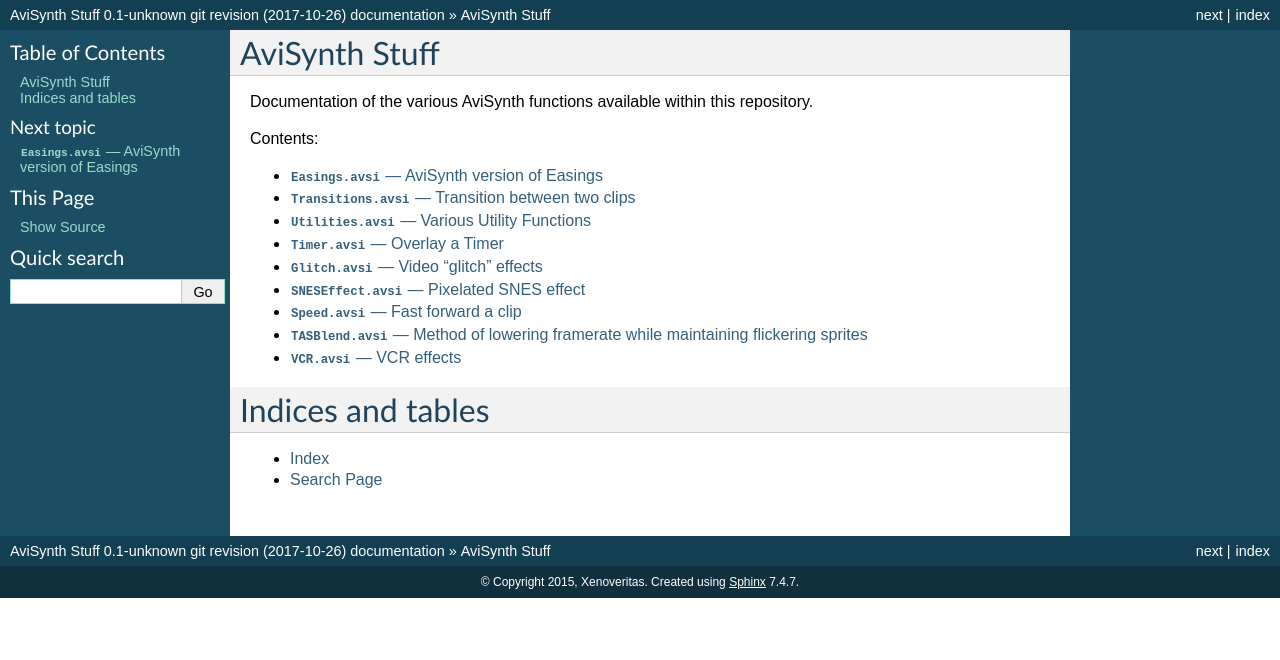
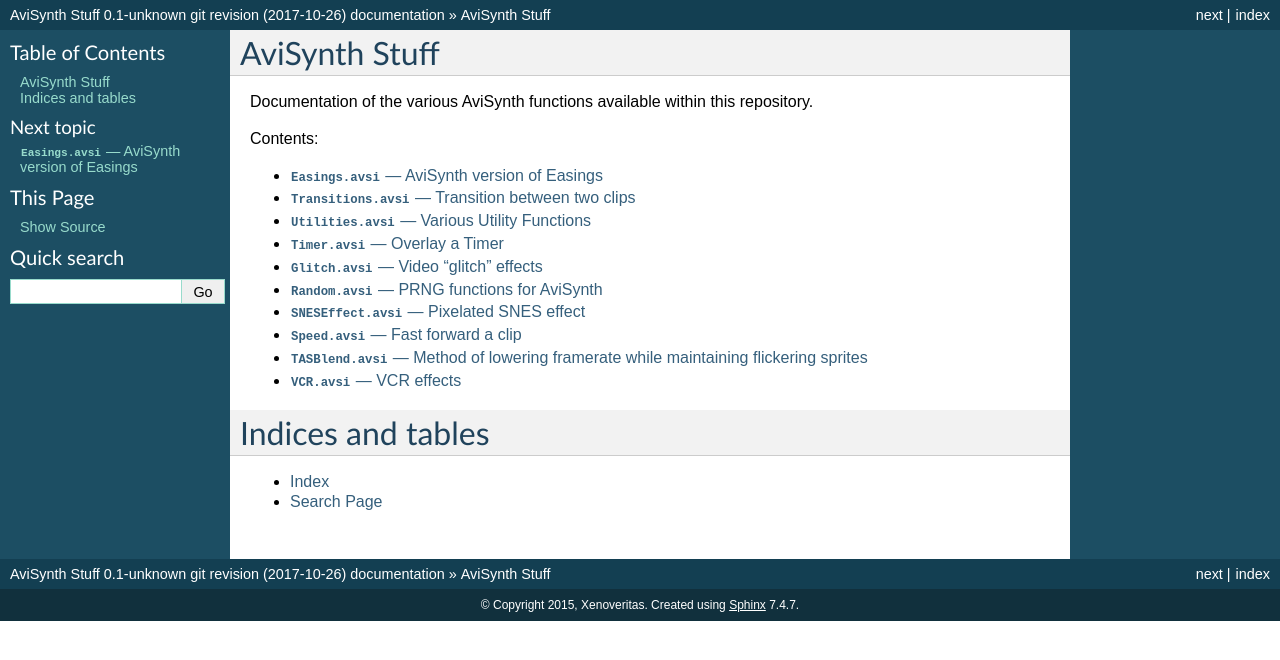
Before and after one commit to Xenoveritas/AviSynth-Stuff, a Sphinx documentation site: the page built from Docs/index.rst, in a window 1280 px wide. Shown: the top 660 px of the page. Built offline with Sphinx 7.4.7, drawn with Linux system fonts in a browser that asks for light colours.

Commit message:
Add a small PRNG library

```diff
--- /dev/null
+++ b/Docs/Random.rst
@@ -0,0 +1,6 @@
+``Random.avsi`` --- PRNG functions for AviSynth
+===============================================
+
+.. autoanysrc:: ignoreme
+    :src: ../Random.avsi
+    :analyzer: avisynth
--- a/Docs/index.rst
+++ b/Docs/index.rst
@@ -16,6 +16,7 @@
     Utilities
     Timer
     Glitch
+    Random
     SNESEffect
     Speed
     TASBlend
```
Also changed, not shown: 2 other files.
